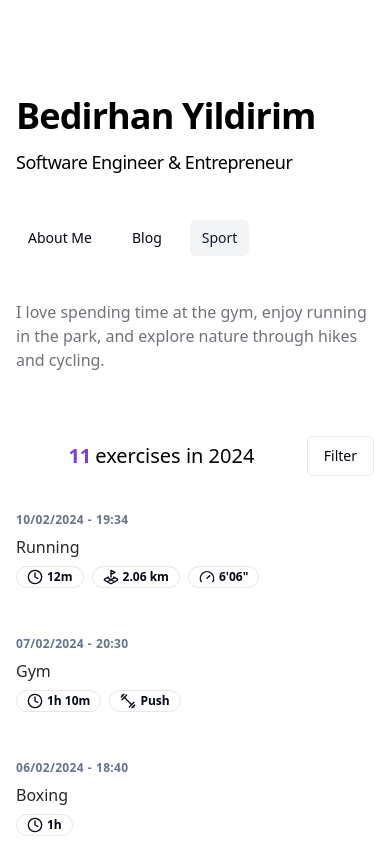
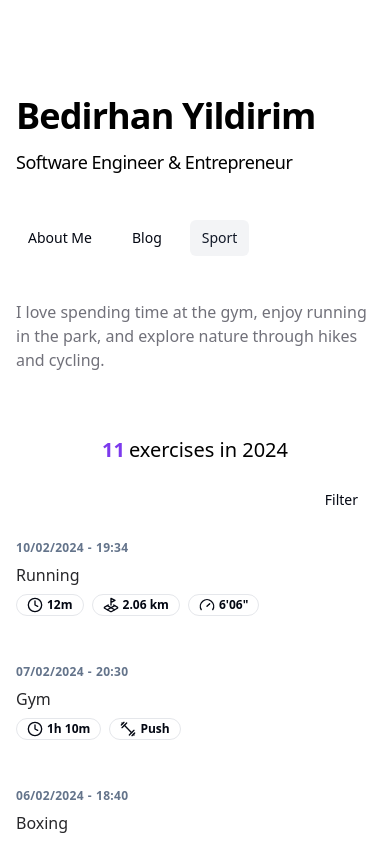
Before and after one commit to bedirhanyildirim/bedirhan.design, a Next.js app: page /sport in a window 390 px wide. Shown: the top 841 px of the page. Built offline with nearby package versions, Linux system fonts and the light colour scheme.

Commit message:
fix: exercise count for different types on filter

```diff
--- a/components/theme/sport.tsx
+++ b/components/theme/sport.tsx
@@ -49,19 +49,19 @@ export default function ThemeSport() {
 
   return (
     <>
-      <div className="mb-8 md:mb-4 lg:mb-8 flex items-center">
+      <div className="mb-4 md:mb-8 gap-4 md:gap-0 flex flex-col md:flex-row items-center">
         <h3 className="w-full flex justify-center text-xl text-black dark:text-white md:block">
           <span className="font-bold text-title mr-1 md:mr-0">
-            {sportHistory.length}
+            {exercises.length}
           </span> exercises in 2024
         </h3>
-        <div className="">
+        <div className="ml-auto md:ml-0">
           <DropdownMenu>
             <DropdownMenuTrigger asChild>
-              <Button variant="outline">Filter</Button>
+              <Button variant="ghost">Filter</Button>
             </DropdownMenuTrigger>
             <DropdownMenuContent className="w-56" align="end">
-              <DropdownMenuLabel>Exercises</DropdownMenuLabel>
+              <DropdownMenuLabel>Exercise Type</DropdownMenuLabel>
               <DropdownMenuSeparator />
               <DropdownMenuRadioGroup
                 value={selectedFilter}
```
